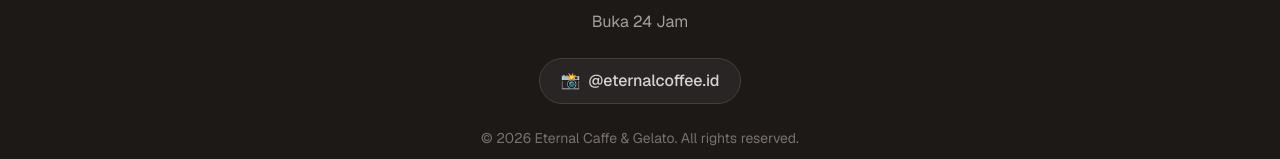
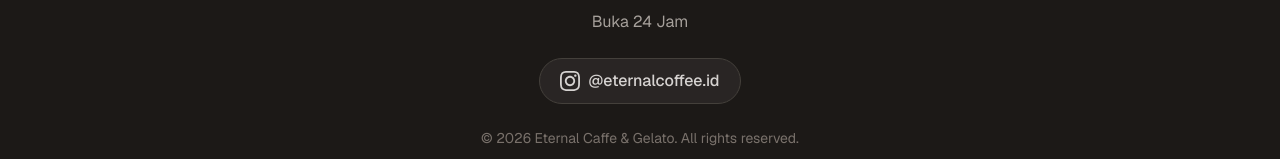
Before and after one commit to dirgazahid79/eternal-coffee-web, a Next.js app: page / in a window 1280 px wide. Shown: the part 2753-2912 px from the top of the page. Built offline with nearby package versions, Linux system fonts and the light colour scheme.

Commit message:
revisi footer

```diff
--- a/app/page.tsx
+++ b/app/page.tsx
@@ -184,7 +184,7 @@
         <p className="mb-2">Ruko Maxwell, Gading Serpong</p>
         <p className="mb-6">Buka 24 Jam</p>
 
-        {/* Link Instagram */}
+        {/* Link & Logo Instagram */}
         <div className="mb-6">
           <a
             href="https://www.instagram.com/eternalcoffee.id"
@@ -192,7 +192,10 @@
             rel="noopener noreferrer"
             className="inline-flex items-center space-x-2 text-stone-300 hover:text-amber-400 transition-colors bg-stone-800 px-5 py-2.5 rounded-full border border-stone-700"
           >
-            <span>📸</span>
+            {/* Ikon Logo Instagram SVG */}
+            <svg className="w-5 h-5 fill-current" viewBox="0 0 24 24">
+              <path d="M12 2.163c3.204 0 3.584.012 4.85.07 3.252.148 4.771 1.691 4.919 4.919.058 1.265.069 1.645.069 4.849 0 3.205-.012 3.584-.069 4.849-.149 3.225-1.664 4.771-4.919 4.919-1.266.058-1.644.07-4.85.07-3.204 0-3.584-.012-4.849-.07-3.26-.149-4.771-1.699-4.919-4.92-.058-1.265-.07-1.644-.07-4.849 0-3.204.013-3.583.07-4.849.149-3.227 1.664-4.771 4.919-4.919 1.266-.057 1.645-.069 4.849-.069zm0-2.163c-3.259 0-3.667.014-4.947.072-4.358.2-6.78 2.618-6.98 6.98-.059 1.281-.073 1.689-.073 4.948 0 3.259.014 3.668.072 4.948.2 4.358 2.618 6.78 6.98 6.98 1.281.058 1.689.072 4.948.072 3.259 0 3.668-.014 4.948-.072 4.354-.2 6.782-2.618 6.979-6.98.059-1.28.073-1.689.073-4.948 0-3.259-.014-3.667-.072-4.947-.196-4.354-2.617-6.78-6.979-6.98-1.281-.059-1.69-.073-4.949-.073zm0 5.838c-3.403 0-6.162 2.759-6.162 6.162s2.759 6.163 6.162 6.163 6.162-2.759 6.162-6.163c0-3.403-2.759-6.162-6.162-6.162zm0 10.162c-2.209 0-4-1.79-4-4 0-2.209 1.791-4 4-4s4 1.791 4 4c0 2.21-1.791 4-4 4zm6.406-11.845c-.796 0-1.441.645-1.441 1.44s.645 1.44 1.441 1.44c.795 0 1.439-.645 1.439-1.44s-.644-1.44-1.439-1.44z"/>
+            </svg>
             <span className="font-medium">@eternalcoffee.id</span>
           </a>
         </div>
```
